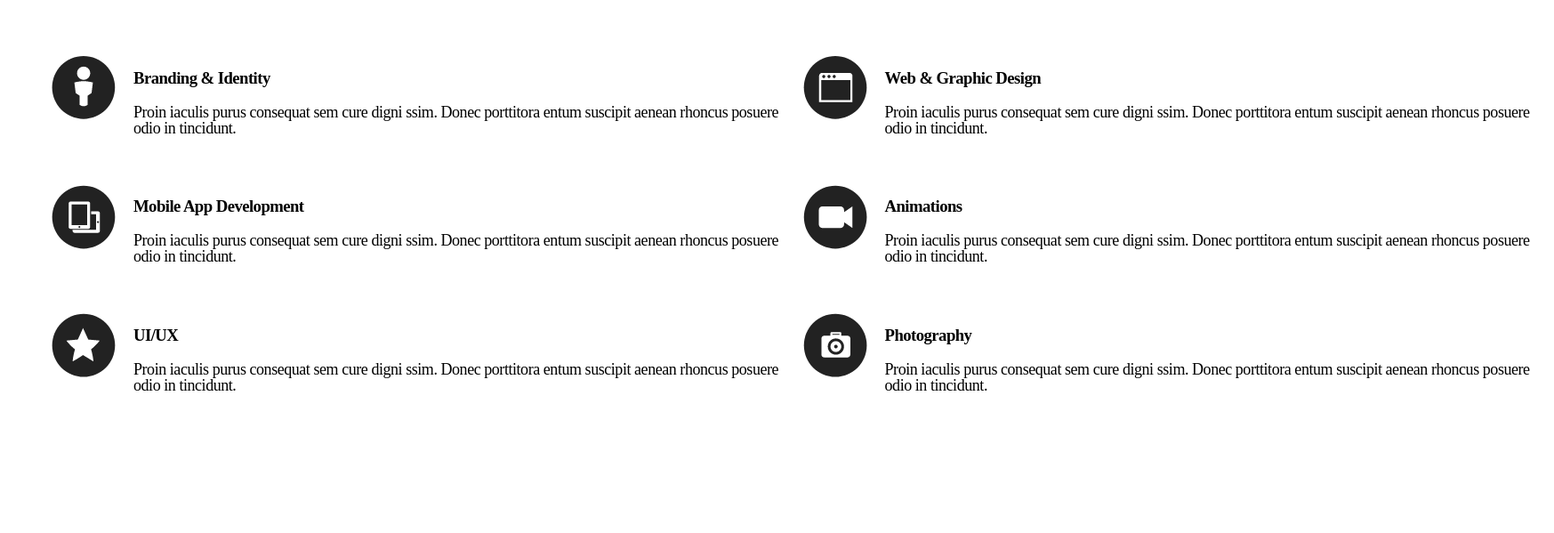
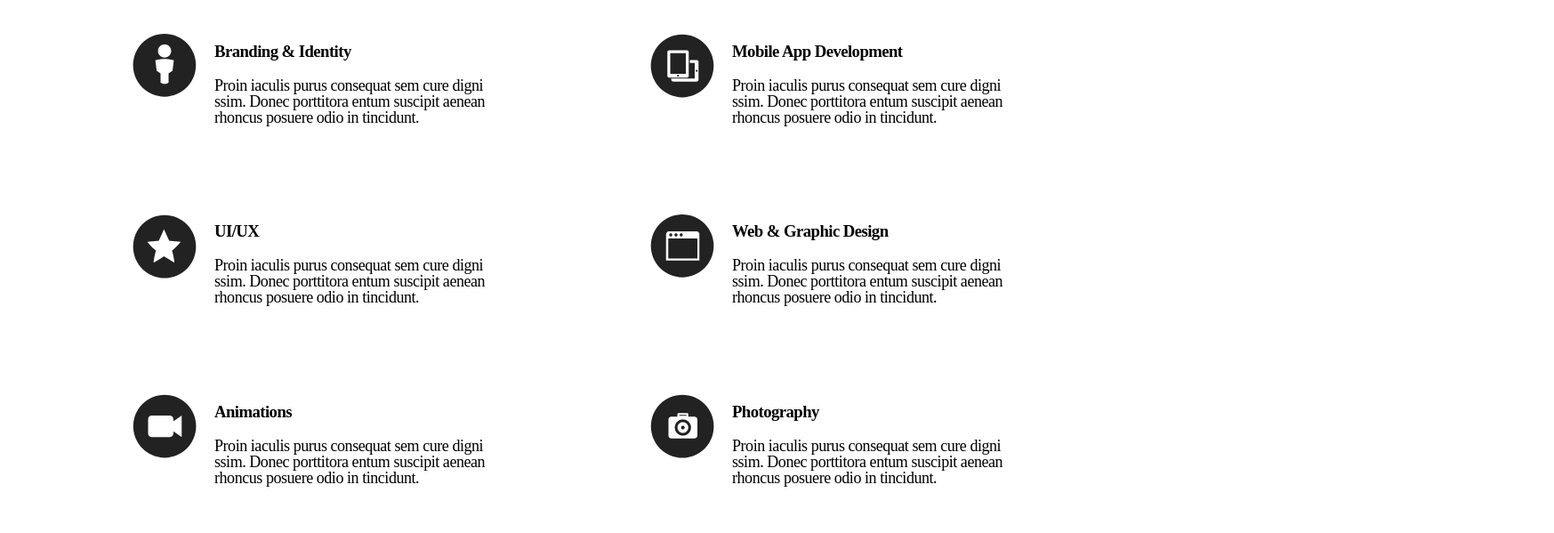
Before and after one commit to karolkalkus/Calculator, a plain HTML site: page index.html in a window 1280 px wide. Shown: the whole page at 89% size, 1747 px wide, since content can reach past the window. Drawn offline with Linux system fonts and the light colour scheme.

Commit message:
poprawki

```diff
--- a/index.html
+++ b/index.html
@@ -35,19 +35,27 @@ line-height: 1em;
 letter-spacing: -0.45px;
 }
 
-.images-list{
+.flex-container > .images-list{
+    width: 400px;
+    margin: 20px 50px;
+
 }
 
 .flex-container {
   display: flex;
-    flex-flow: column wrap;
-  justify-content: center;
+    flex-flow: row wrap;
+  justify-content: space-around;
     align-items: center;
-    max-height: 500px;
-  padding: 50px;
-
-
+    margin: 0 270px;
 }
+ @media only screen and (max-width: 1570px){
+     .flex-container { margin: 0 50px;
+     }
+    }
+    @media only screen and (max-width: 600px){
+     .flex-container { margin: 0 auto;
+     }
+    }
 
 /*
 .flex-container > div {
@@ -59,7 +67,7 @@ letter-spacing: -0.45px;
 
 .images-list img {
     float: left;
-    margin: 5px 20px 30px 0;
+    margin: 10px 20px 50px 0;
 }
 
 </style>
```
